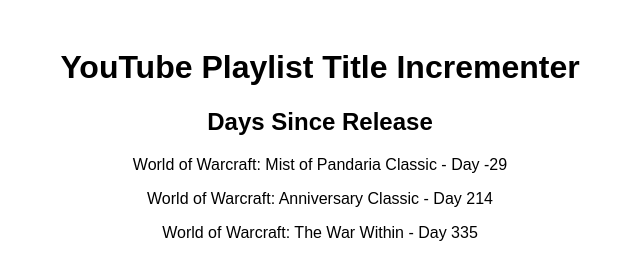
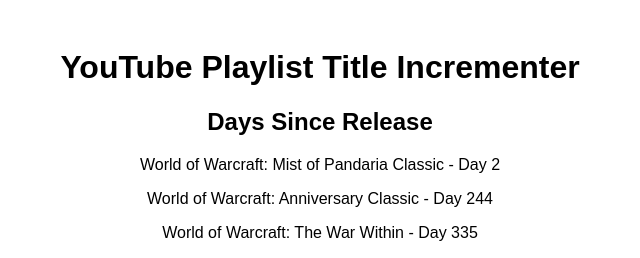
Before and after one commit to Bc0706/CreativeHub, a plain HTML site: page projects/Project2/index.html in a window 1280 px wide. Shown: the top 258 px of the page, 320-960 px from the left. Drawn offline with Linux system fonts and the light colour scheme.

Commit message:
Update index.html
Updated months

```diff
--- a/projects/Project2/index.html
+++ b/projects/Project2/index.html
@@ -46,8 +46,8 @@
     <script>
         // Calculate days since release
         const releases = [
-            { title: "World of Warcraft: Mist of Pandaria Classic", releaseDate: new Date(2025, 7, 22) }, // July 22nd, 2025
-            { title: "World of Warcraft: Anniversary Classic", releaseDate: new Date(2024, 11, 22) }, // November 22nd, 2024
+            { title: "World of Warcraft: Mist of Pandaria Classic", releaseDate: new Date(2025, 6, 22) }, // July 22nd, 2025
+            { title: "World of Warcraft: Anniversary Classic", releaseDate: new Date(2024, 10, 22) }, // November 22nd, 2024
             { title: "World of Warcraft: The War Within", releaseDate: new Date(2024, 7, 23) }   // August 26, 2024
         ];
 
```
